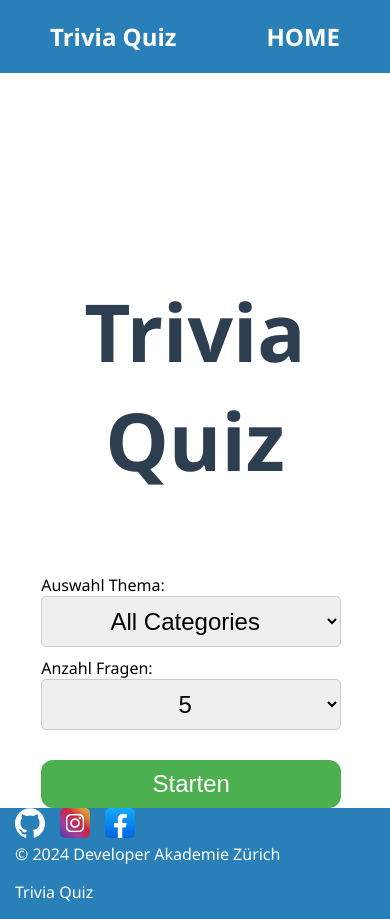
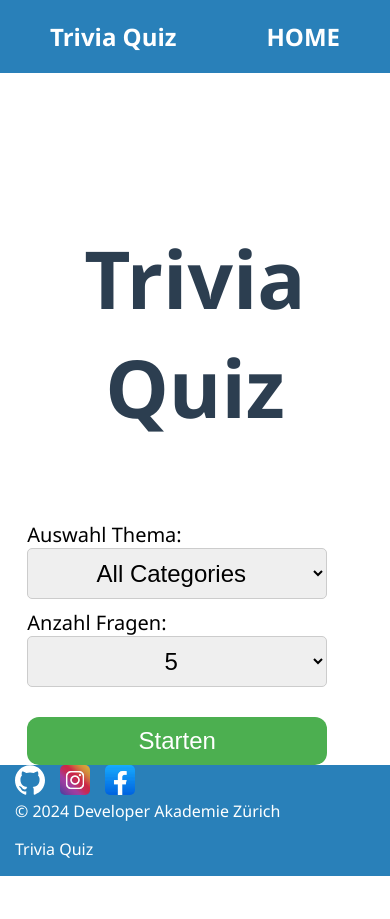
Before and after one commit to philipp-burri/p07-trivia-quiz, a PHP site: page / in a window 390 px wide. After the commit the page ends 876 px from the top, so only its background shows below. Run offline with PHP 8.4, Linux system fonts and the light colour scheme.

Commit message:
responsive design + merge antonio

```diff
--- a/src/public/index.php
+++ b/src/public/index.php
@@ -25,11 +25,11 @@ session_unset();
 <?php include '../utils/header.php' ?>
 
 <div style="margin-top: 150px; font-size: 40px;">
-    <h1>Trivia Quiz</h1>
+    <h1 class="index-title">Trivia Quiz</h1>
 </div>
 <div class="dropdown-menu">
 <form action="assets/logik.php" method="post">
-        <label for="categories">Auswahl Thema:</label><br>
+        <label class="index-label" for="categories">Auswahl Thema:</label><br>
         <select id="categories" name="categories">
             <option value="mixed">All Categories</option>
             <option value="animals">Animals</option>
@@ -39,7 +39,7 @@ session_unset();
 
         </select>
 
-        <label for="amount">Anzahl Fragen:</label><br>
+        <label class="index-label" for="amount">Anzahl Fragen:</label><br>
         <select id="amount" name="amount">
             <option value="5">5</option>
             <option value="10">10</option>
--- a/src/public/questions.php
+++ b/src/public/questions.php
@@ -18,6 +18,7 @@ if (!isset($_SESSION)) {
 
 <body>
 <?php include '../utils/header.php' ?>
+<div class="main-content">;
 <div class="quiz-container">
     <div class="question">
         <h2 class="question-title"><?php echo htmlspecialchars($questionText); ?></h2>
@@ -36,6 +37,7 @@ if (!isset($_SESSION)) {
         </div>
         <input type="hidden" id= "correctAnswer" value="<?php echo $singlequestion['correct_answer']; ?>">
     </form>
+</div>
 </div>
 
 <?php include '../utils/footer.php'; ?>
--- a/src/public/style.css
+++ b/src/public/style.css
@@ -1,11 +1,24 @@
+@media screen and (max-width: 767px) {
+.index-title{
+    margin-top: 0px;
+}
+}
+
+html{
+    height: 100%;
+}
 body {
     font-family: 'Segoe UI', Tahoma, Geneva, Verdana, sans-serif;
     margin: 0 auto;
     display:flex;
     flex-direction: column;
-    min-height: 100vh;
+    min-height: 100%;
+}
 
+.main-content {
+    flex: 1;
 }
+
 a{
     text-decoration: none;
     color: white;
@@ -15,6 +28,10 @@ h1 {
     color: #2c3e50;
     text-align: center;
     margin-bottom: 30px;
+}
+.index-label{
+
+    font-size: 20px;
 }
 .quiz-container {
     margin: 200px auto 0;
```
